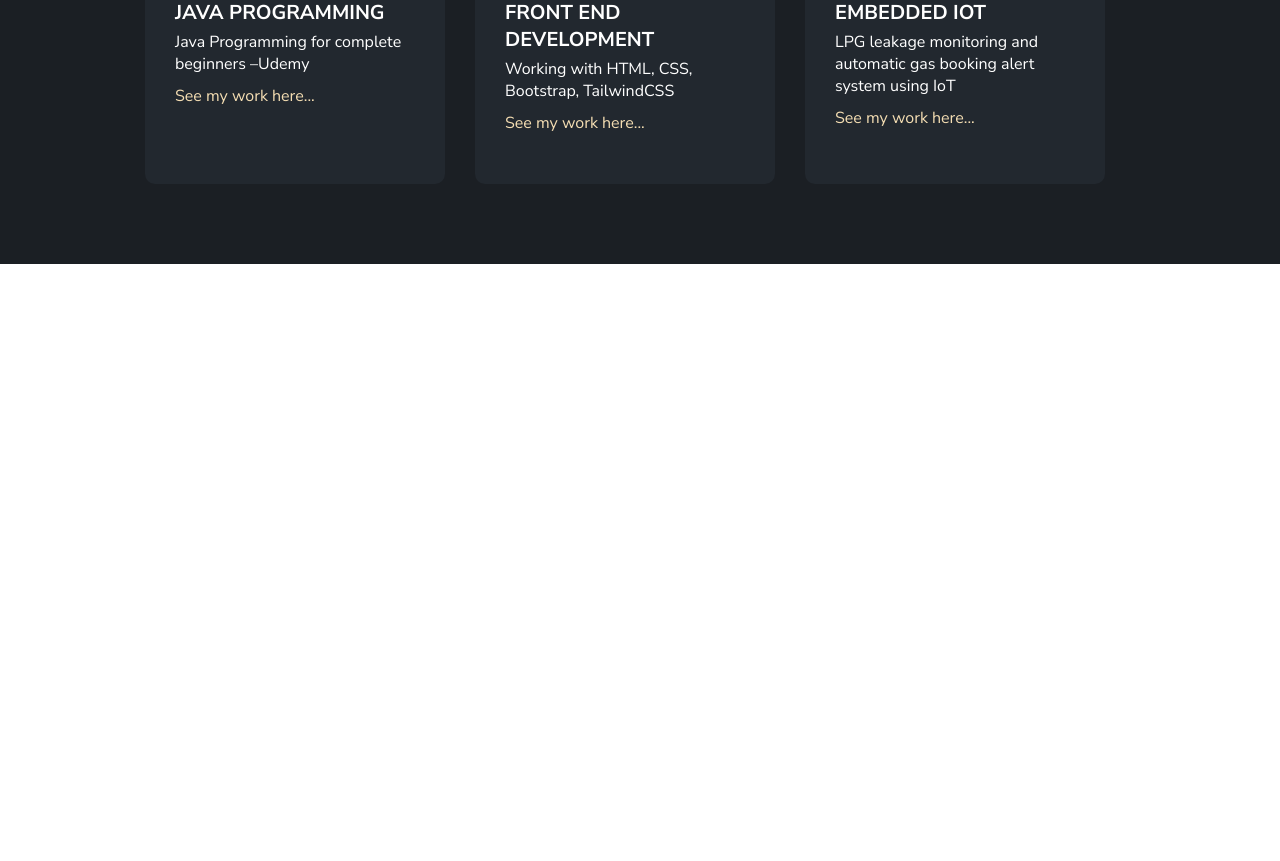
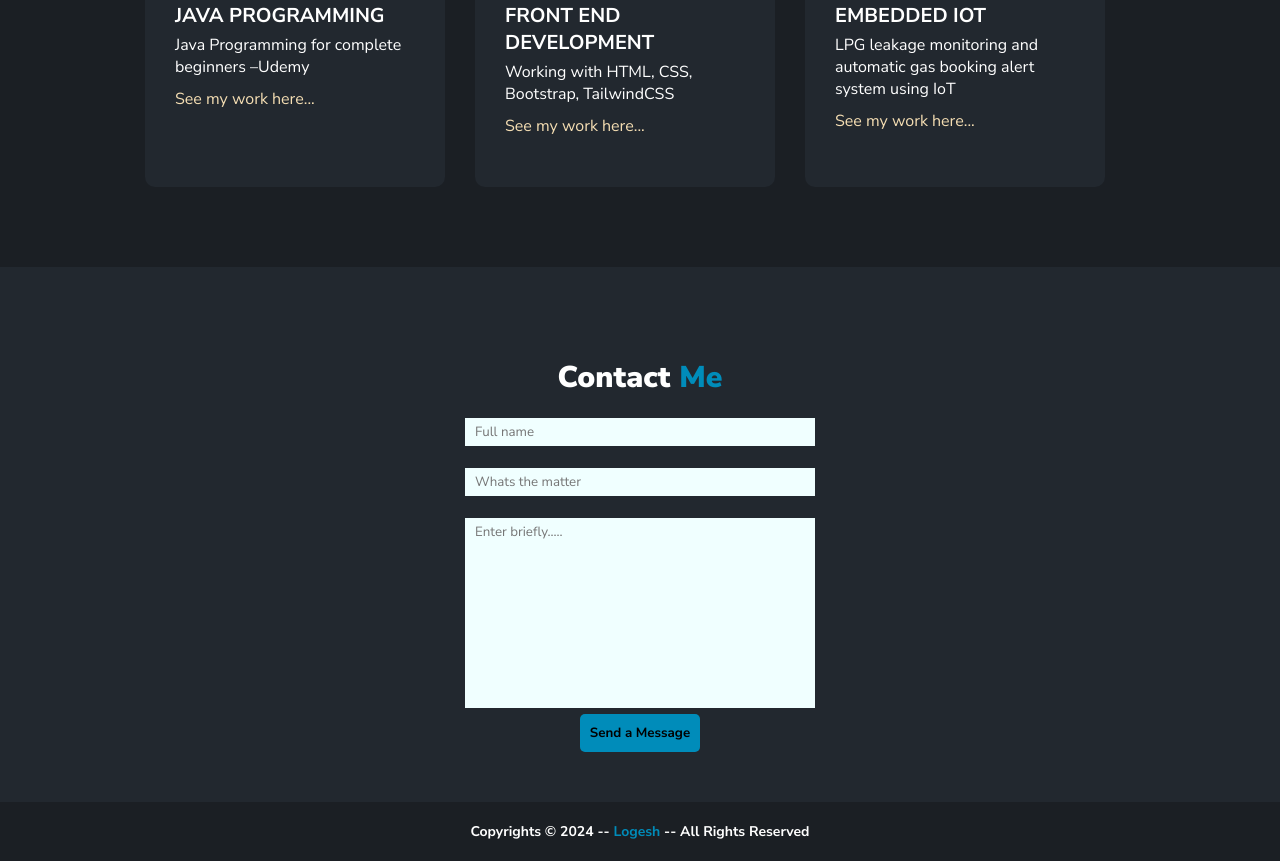
Before and after one commit to logeshjawhr/PORTFOLIO, a plain HTML site: page index.html in a window 1280 px wide. Shown: the part 1554-2415 px from the top of the page. Before the commit the page ends 1818 px from the top, so only its background shows below. Drawn offline with Linux system fonts and the light colour scheme.

Commit message:
Design:footer

```diff
--- a/assets/style.css
+++ b/assets/style.css
@@ -12,7 +12,7 @@
     box-sizing: border-box;
 }
 
-body{
+*{
     font-family: "Nunito Sans", sans-serif;
 }
 /* Header section */
@@ -290,3 +290,61 @@ header ul li a:hover{
 
 
 }
+
+
+/* Contact section */
+.contact-section{
+    background-color:#22282f ;
+    padding: 50px;
+    color: white;
+    text-align: center;
+}
+.contact-section h4{
+    margin: 40px 40px 20px 40px;
+    font-size: 30px;
+    font-weight: 900;
+}
+.contact-section form input{
+    padding: 5px 10px;
+    outline:none ;
+    width: 350px;
+    border: none;
+    background-color: azure;
+}
+.contact-section h4 span{
+    color: var(--primary);
+}
+.text-area{
+    padding: 5px 10px;
+    outline:none ;
+    width: 350px;
+    border: none;
+    background-color: azure;
+    resize: none;
+
+}
+.btn-msg{
+    padding: 10px;
+    background-color: var(--primary);
+
+    /* border: 1px solid var(--dark-primary); */
+    border: none;
+    font-weight: bold;
+    border-radius: 5px;
+}
+.btn-msg:hover{
+    background-color:#04b2ec;
+}
+
+/* Footer--section */
+footer{
+    text-align: center;
+    background-color: var(--dark-primary);
+    padding: 20px 0;
+    font-size: 14px;
+    color: white;
+}
+footer a{
+    text-decoration:none ;
+    color: var(--primary);
+}
--- a/index.html
+++ b/index.html
@@ -10,9 +10,10 @@
     <link rel="stylesheet" href="https://cdnjs.cloudflare.com/ajax/libs/font-awesome/6.5.1/css/all.min.css">
 </head>
 <body>
+    <!-- Header Section -->
     <header>
     <div class="name">
-        <a href="index.html"><span class="logo">LOGESH</span></a>
+        <a href="index.html"><span class="logo"> PORTFOLIO</span></a>
     </div>
     <div class="nav">
         <ul>
@@ -25,6 +26,7 @@
         <button class="cv">DOWNLOAD CV</button>
     </div>
     </header>
+    <!-- Main Section -->
     <main>
         <section class="photo-section">
             <div>
@@ -74,6 +76,7 @@
             <button class="cv">Know More</button>
             </div>
         </section>
+        <!-- work section -->
         <section class="work-section">
             <h4 class="my-works">My Works</h4>
            <div class="work-section-container">
@@ -103,7 +106,23 @@
               </div>
            </div>
         </section>
+
+        <!-- contact me -->
+        <section class="contact-section">
+            <h4>Contact <span>Me</span></h4>
+            <form >
+                <input type="text" placeholder="Full name">
+                <br><br>
+                <input type="text" placeholder="Whats the matter">
+                <br><br>
+                <textarea name="description" id="" cols="30" rows="10" placeholder="Enter briefly....." class="text-area"></textarea>
+            </form>
+            <button class="btn-msg">Send a Message</button>
+        </section>
     </main>
-
+    <!-- Footer Section -->
+    <footer>
+        <h4>Copyrights &copy; 2024 -- <a href="https://github.com/logeshjawhr" target="_blank">Logesh</a> -- All Rights Reserved </h4>
+    </footer>
 </body>
 </html>
```
